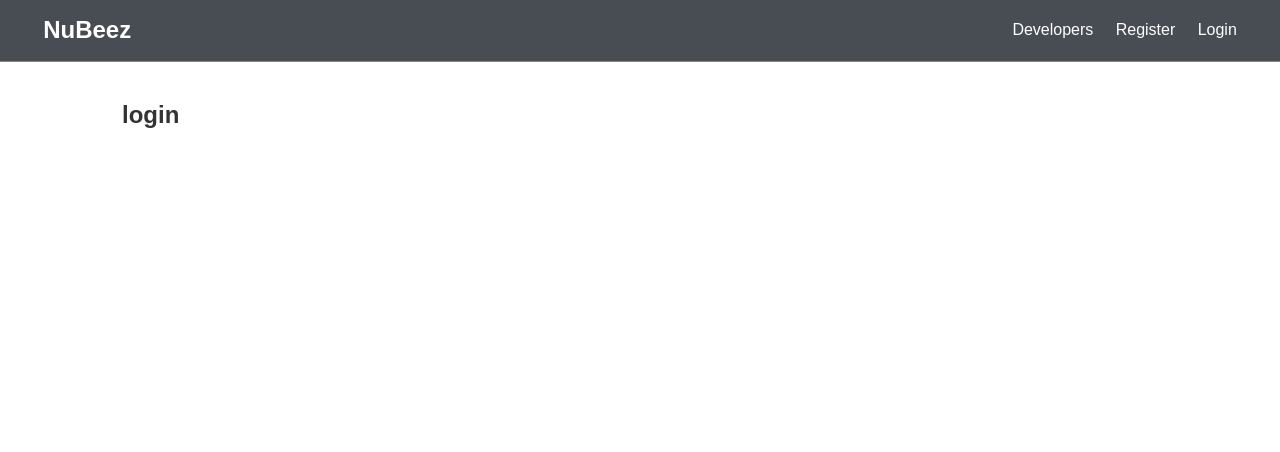
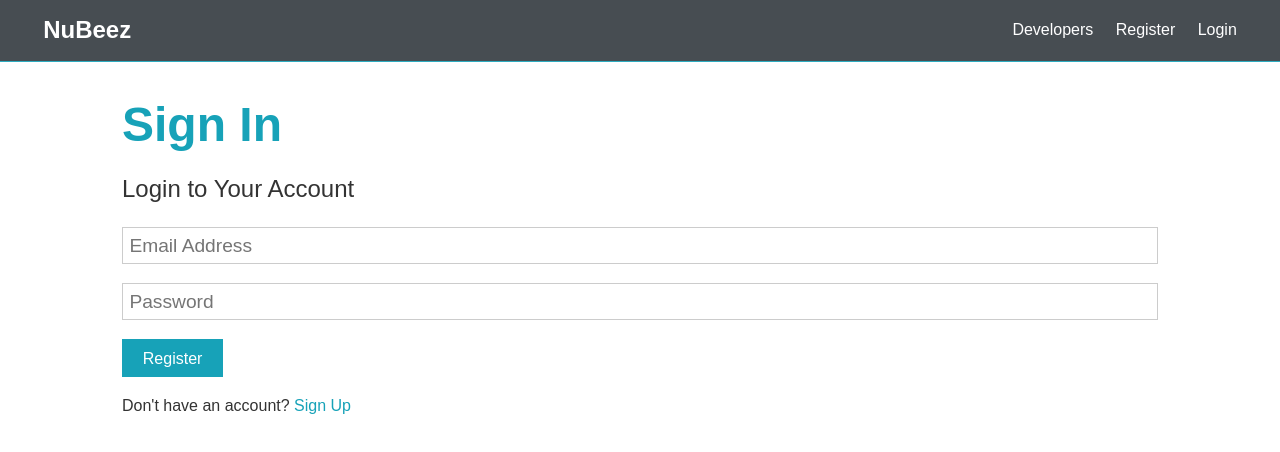
Before and after one commit to NoobSaiyan/NuBeez, a React (Create React App) app in the folder client/: page /login in a window 1280 px wide. Shown: the top 452 px of the page. Built offline with nearby package versions, Linux system fonts and the light colour scheme.

Commit message:
completed UI of login and register components

```diff
--- a/client/src/App.css
+++ b/client/src/App.css
@@ -339,7 +339,7 @@
 
 .landing-inner {
   color: #fff;
-  height: 100%;
+  height: 100vh;
   width: 80%;
   margin: auto;
   display: flex;
--- a/client/src/components/auth/Login.js
+++ b/client/src/components/auth/Login.js
@@ -1,11 +1,54 @@
-import React from 'react'
+import React, { Fragment, useState } from 'react'
+import { Link } from 'react-router-dom'
 
-const Login = () => {
+const Register = () => {
+  const [formData, setFormData] = useState({
+    email: '',
+    password: '',
+  })
+
+  const { email, password } = formData
+
+  const onchange = (e) =>
+    setFormData({ ...formData, [e.target.name]: e.target.value })
+
+  const onSubmit = (e) => {
+    e.preventDefault()
+    console.log(formData)
+  }
   return (
-    <div>
-      <h1>login</h1>
-    </div>
+    <Fragment>
+      <h1 className='large text-primary'>Sign In</h1>
+      <p className='lead'>
+        <i className='fas fa-user'></i> Login to Your Account
+      </p>
+      <form className='form' onSubmit={(e) => onSubmit(e)}>
+        <div className='form-group'>
+          <input
+            type='email'
+            placeholder='Email Address'
+            name='email'
+            value={email}
+            onChange={(e) => onchange(e)}
+          />
+        </div>
+        <div className='form-group'>
+          <input
+            type='password'
+            placeholder='Password'
+            name='password'
+            minLength='6'
+            value={password}
+            onChange={(e) => onchange(e)}
+          />
+        </div>
+        <input type='submit' className='btn btn-primary' value='Register' />
+      </form>
+      <p className='my-1'>
+        Don't have an account? <Link to='/register'>Sign Up</Link>
+      </p>
+    </Fragment>
   )
 }
 
-export default Login
+export default Register
--- a/client/src/components/auth/Register.js
+++ b/client/src/components/auth/Register.js
@@ -1,18 +1,52 @@
 import React, { Fragment, useState } from 'react'
+import { Link } from 'react-router-dom'
 
 const Register = () => {
+  const [formData, setFormData] = useState({
+    name: '',
+    email: '',
+    password: '',
+    password2: '',
+  })
+
+  const { name, email, password, password2 } = formData
+
+  const onchange = (e) =>
+    setFormData({ ...formData, [e.target.name]: e.target.value })
+
+  const onSubmit = (e) => {
+    e.preventDefault()
+    if (password !== password2) {
+      console.log('Pasword doesnt match')
+    } else {
+      console.log(formData)
+    }
+  }
   return (
     <Fragment>
       <h1 className='large text-primary'>Sign Up</h1>
       <p className='lead'>
         <i className='fas fa-user'></i> Create Your Account
       </p>
-      <form className='form' action='create-profile.html'>
+      <form className='form' onSubmit={(e) => onSubmit(e)}>
         <div className='form-group'>
-          <input type='text' placeholder='Name' name='name' required />
+          <input
+            type='text'
+            placeholder='Name'
+            name='name'
+            value={name}
+            onChange={(e) => onchange(e)}
+            required
+          />
         </div>
         <div className='form-group'>
-          <input type='email' placeholder='Email Address' name='email' />
+          <input
+            type='email'
+            placeholder='Email Address'
+            name='email'
+            value={email}
+            onChange={(e) => onchange(e)}
+          />
           <small className='form-text'>
             This site uses Gravatar so if you want a profile image, use a
             Gravatar email
@@ -24,6 +58,8 @@
             placeholder='Password'
             name='password'
             minLength='6'
+            value={password}
+            onChange={(e) => onchange(e)}
           />
         </div>
         <div className='form-group'>
@@ -32,12 +68,14 @@
             placeholder='Confirm Password'
             name='password2'
             minLength='6'
+            value={password2}
+            onChange={(e) => onchange(e)}
           />
         </div>
         <input type='submit' className='btn btn-primary' value='Register' />
       </form>
       <p className='my-1'>
-        Already have an account? <a href='login.html'>Sign In</a>
+        Already have an account? <Link to='/login'>Sign In</Link>
       </p>
     </Fragment>
   )
--- a/client/src/components/layout/Navbar.js
+++ b/client/src/components/layout/Navbar.js
@@ -17,7 +17,7 @@
           <Link to='/register'>Register</Link>
         </li>
         <li>
-          <Link to='/login.html'>Login</Link>
+          <Link to='/login'>Login</Link>
         </li>
       </ul>
     </nav>
```
